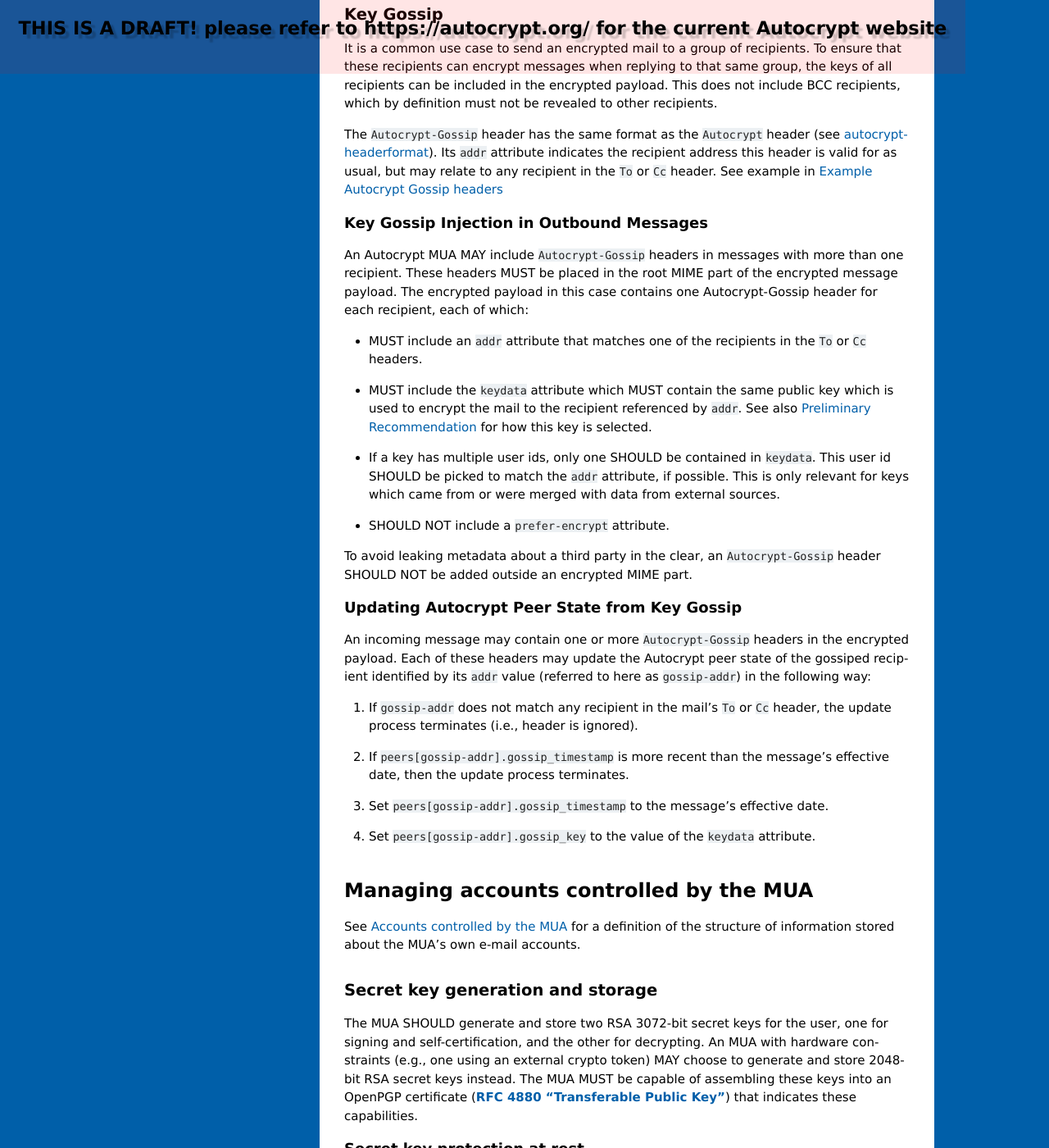
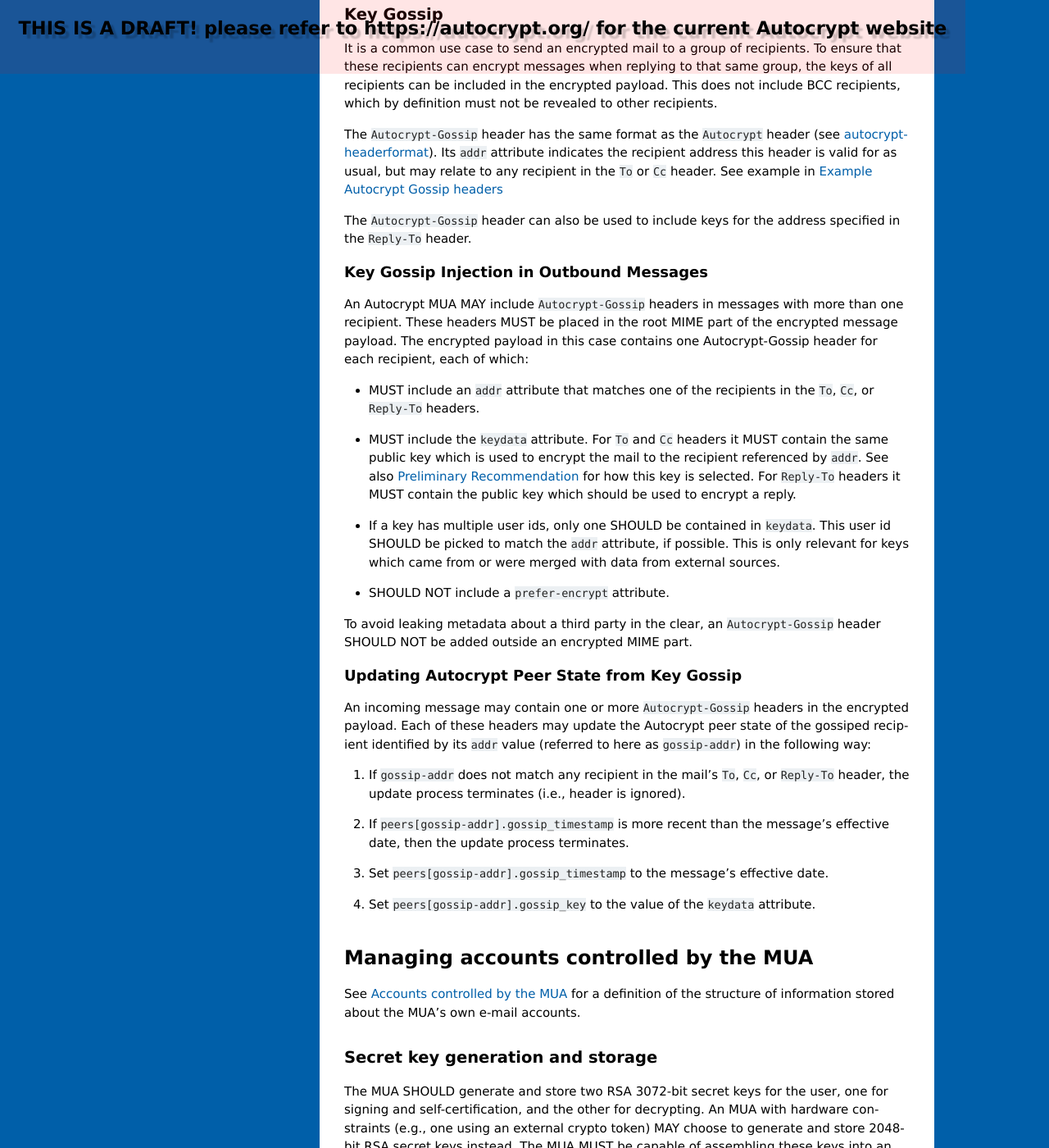
Before and after one commit to autocrypt/autocrypt, a Sphinx documentation site: the page built from doc/level1.rst, in a window 1280 px wide and 1400 px high, scrolled down 13015 px. Shown: the whole window at 82% size. Built offline with Sphinx 7.4.7, drawn with Linux system fonts in a browser that asks for light colours.

Commit message:
Allow gossip header for reply-to address
In order to enable encrypted replies in the presence of a Reply-To header
we allow specifying Autocrypt-Gossip for the given address.

```diff
--- a/doc/level1.rst
+++ b/doc/level1.rst
@@ -672,6 +672,9 @@
 usual, but may relate to any recipient in the ``To`` or ``Cc`` header.
 See example in :ref:`autocrypt-gossip-example`
 
+The ``Autocrypt-Gossip`` header can also be used
+to include keys for the address specified in the ``Reply-To`` header.
+
 Key Gossip Injection in Outbound Messages
 ~~~~~~~~~~~~~~~~~~~~~~~~~~~~~~~~~~~~~~~~~
 
@@ -682,12 +685,15 @@
 each of which:
 
 - MUST include an ``addr`` attribute that matches one of the
-  recipients in the ``To`` or ``Cc`` headers.
+  recipients in the ``To``, ``Cc``, or ``Reply-To`` headers.
 
-- MUST include the ``keydata`` attribute which MUST contain the
+- MUST include the ``keydata`` attribute.
+  For ``To`` and ``Cc`` headers it MUST contain the
   same public key which is used to encrypt the mail to the recipient
   referenced by ``addr``. See also :ref:`preliminary recommendation`
   for how this key is selected.
+  For ``Reply-To`` headers it MUST contain the public key
+  which should be used to encrypt a reply.
 
 - If a key has multiple user ids, only one SHOULD be contained in
   ``keydata``.  This user id SHOULD be picked to match the ``addr``
@@ -710,8 +716,8 @@
 way:
 
 1. If ``gossip-addr`` does not match any recipient in the mail's
-   ``To`` or ``Cc`` header, the update process terminates (i.e.,
-   header is ignored).
+   ``To``, ``Cc``, or ``Reply-To`` header,
+   the update process terminates (i.e., header is ignored).
 
 2. If ``peers[gossip-addr].gossip_timestamp`` is more recent than the
    message's effective date, then the update process terminates.
```
